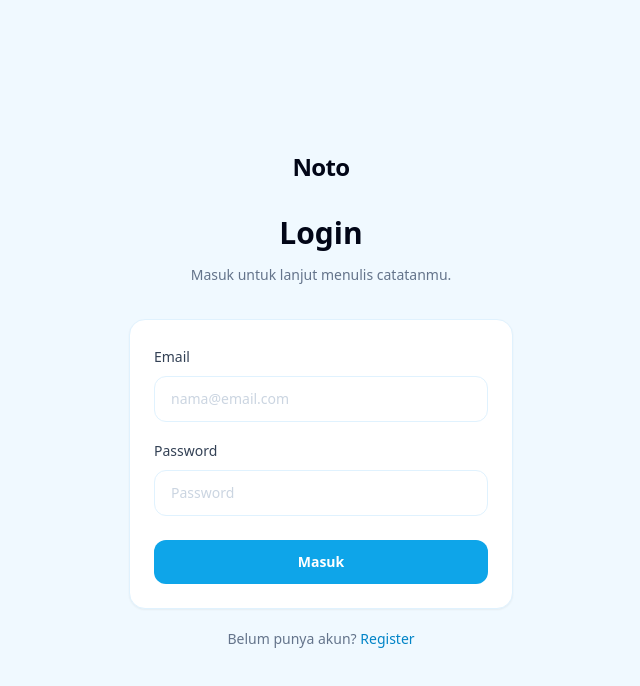
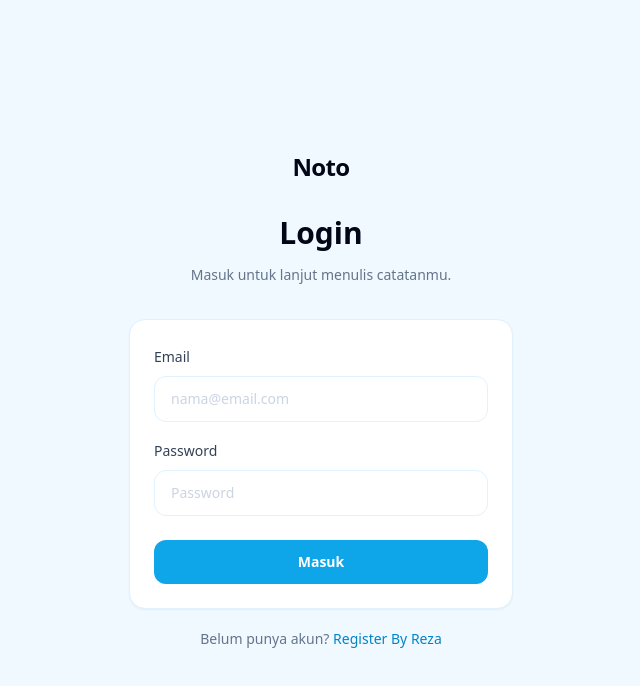
Before and after one commit to muzaim/noto-frontend, a React (Vite) app: page /login in a window 1280 px wide. Shown: the top 686 px of the page, without its empty margins (319-959 px from the left). Built offline with nearby package versions, Linux system fonts and the light colour scheme; no server answers.

Commit message:
Feat : caption register

```diff
--- a/src/pages/auth/Login.tsx
+++ b/src/pages/auth/Login.tsx
@@ -85,7 +85,7 @@ export default function Login() {
 					to="/register"
 					className="font-medium text-sky-600 hover:text-sky-700"
 				>
-					Register
+					Register By Reza
 				</Link>
 			</p>
 		</AuthLayout>
```
